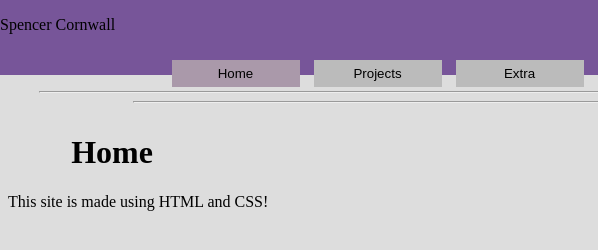
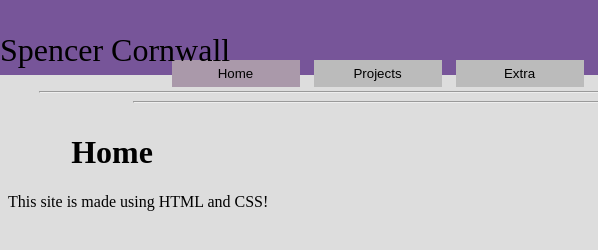
Before and after one commit to Ganakim/Ganakim.github.io, a plain HTML site: page index.html in a window 1280 px wide. Shown: the full height of the page, 0-598 px from the left. Drawn offline with nearby package versions, Linux system fonts and the light colour scheme.

Commit message:
fixing name size

```diff
--- a/main.css
+++ b/main.css
@@ -22,7 +22,7 @@ html{
     z-index: 2;
 }
 #name{
-    font-size: 20;
+    font-size: 200%;
 }
 #MidOfHead{
     display: inline-block;
```
